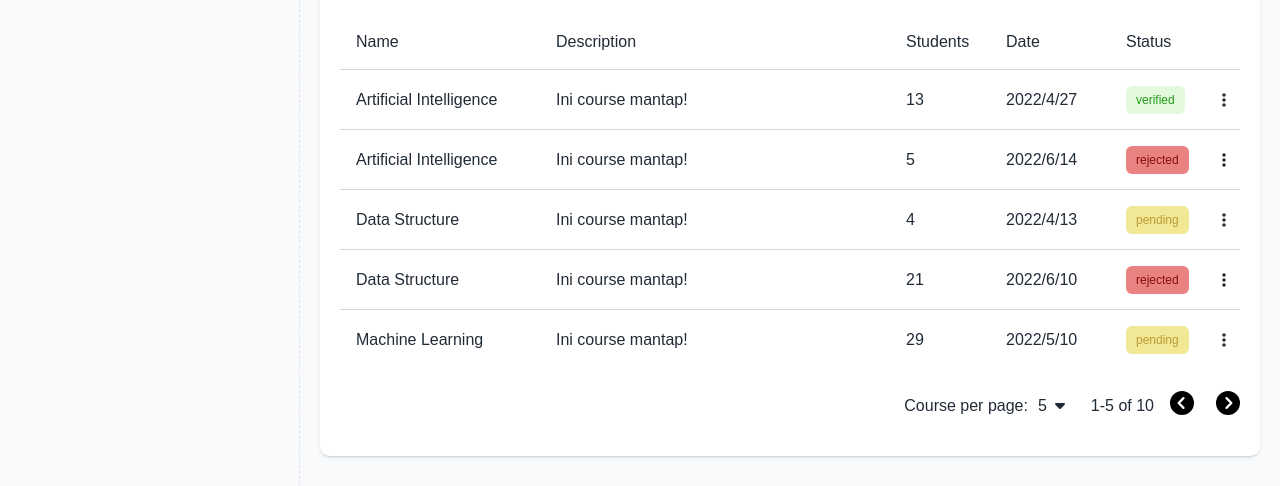
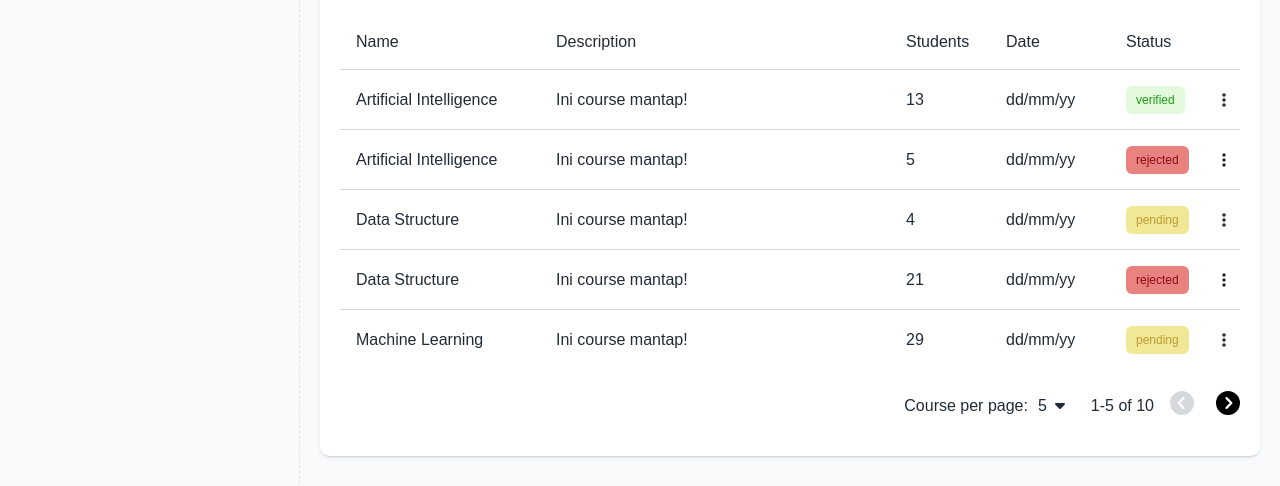
Before and after one commit to Rhtymn/seagram-app, a React (Create React App) app: page /instructor/dashboard in a window 1280 px wide. Shown: the part 181-667 px from the top of the page. Built offline with nearby package versions, Linux system fonts and the light colour scheme.

Commit message:
Added disable colour on pagination

```diff
--- a/src/UI/CourseListContainer/CourseListContainer.js
+++ b/src/UI/CourseListContainer/CourseListContainer.js
@@ -2,11 +2,14 @@ import React from 'react';
 import styles from './CourseListContainer.module.css';
 
 const Pagination = (props) => {
+  const prevClasses = props.currentPage === 1 ? `${styles.prev} ${styles.disable}` : `${styles.prev}`;
+  const nextClasses = props.currentPage === props.maxPage ? `${styles.next} ${styles.disable}` : `${styles.next}`;
+
   return <div className={`${styles.pagination}`}>
-    <div className={`${styles.prev}`} onClick={props.onPrevPage}>
+    <div className={prevClasses} onClick={props.onPrevPage}>
       <i class="fa-solid fa-circle-chevron-left"></i>
     </div>
-    <div className={`${styles.next}`} onClick={props.onNextPage}>
+    <div className={nextClasses} onClick={props.onNextPage}>
       <i class="fa-solid fa-circle-chevron-right"></i>
     </div>
   </div>
@@ -23,7 +26,7 @@ const CourseListContainer = (props) => {
         <div className={`${styles.courseList_actions}`}>
           {props.children[2]}
           <div className={`${styles.page}`}>{props.pageInformation}</div>
-          <Pagination onNextPage={props.nextPageHandler} onPrevPage={props.prevPageHandler}/>
+          <Pagination onNextPage={props.nextPageHandler} onPrevPage={props.prevPageHandler} currentPage={props.currentPage} maxPage={props.maximumPage}/>
         </div>
     </div>
   )
--- a/src/UI/CourseListContainer/CourseListContainer.module.css
+++ b/src/UI/CourseListContainer/CourseListContainer.module.css
@@ -54,6 +54,11 @@
     cursor: pointer;
 }
 
+.disable {
+    color: rgba(198, 203, 207, 0.72);
+    cursor: unset;
+}
+
 @media (min-width:768px) {
     .enrolledCourse_container {
         width: 400px;
--- a/src/components/Pagination/Pagination.module.css
+++ b/src/components/Pagination/Pagination.module.css
@@ -7,7 +7,11 @@
 }
 
 .prev, .next {
-    /* color: rgb(99, 115, 129); */
     color: black;
     cursor: pointer;
 }
+
+.prev.disable, .next.disable{
+    /* color: rgba(249, 250, 251, 0.72); */
+    color: yellow;
+}
--- a/src/layout/InstructorDashboard/InstructorDashboard.js
+++ b/src/layout/InstructorDashboard/InstructorDashboard.js
@@ -6,7 +6,6 @@ import SelectContainer from '../../UI/SelectContainer/SelectContainer';
 import Options from '../../UI/Options/Options';
 import OptionItem from '../../UI/Options/OptionItem';
 import useSort from '../../hooks/useSort';
-import useStatus from "../../hooks/useStatus";
 import { courseProgramActions } from '../../store/courseProgram-slice';
 import { sortCourse } from '../../Helper';
 
@@ -40,14 +39,14 @@ const Column = (props) => {
 
 const Row = (props) => {
     const status = props.status;
-    const year = props.date.getFullYear();
-    const month = props.date.getMonth();
-    const day = props.date.getDate();
+    // const year = props.date.getFullYear();
+    // const month = props.date.getMonth();
+    // const day = props.date.getDate();
     return <li className={`${styles.body}`}>
         <Column>{props.courseName}</Column>
         <Column>Ini course mantap!</Column>
         <Column>{props.enrolledStudent}</Column>
-        <Column>{`${year}/${month}/${day}`}</Column>
+        <Column>{`dd/mm/yy`}</Column>
         <Column>
             <Status type={props.status}>{status}</Status>
         </Column>
@@ -58,11 +57,13 @@ const Row = (props) => {
 }
 
 const Pagination = (props) => {
+    const prevClasses = props.currentPage === 1 ? `${styles.prev} ${styles.disable}` : `${styles.prev}`;
+    const nextClasses = props.currentPage === props.maxPage ? `${styles.next} ${styles.disable}` : `${styles.next}`;
     return <div className={`${styles.pagination}`}>
-        <div className={`${styles.prev}`} onClick={props.onPrevPage}>
+        <div className={prevClasses} onClick={props.onPrevPage}>
             <i class="fa-solid fa-circle-chevron-left"></i>
         </div>
-        <div className={`${styles.next}`} onClick={props.onNextPage}>
+        <div className={nextClasses} onClick={props.onNextPage}>
             <i class="fa-solid fa-circle-chevron-right"></i>
         </div>
     </div>
@@ -74,7 +75,7 @@ const InstructorDashboard = () => {
     const {selectedSortBy, isShowSortOption, selectSortClickHandler, optionSortClickHandler} = useSort("courseProgram", courseProgramActions);
     const sortedCourseProgram = sortCourse(courseProgram, selectedSortBy);
     const totalCourse = courseProgram.length;
-    const courseProgramRow = sortedCourseProgram.map((course)=> <Row {...course}/>)
+    const courseProgramRow = sortedCourseProgram.map((course)=> <Row key={course.id} {...course}/>)
 
     // PAGINATION //
     const isShowRowOption = useSelector((state)=>state.courseProgram.isShowRowOption);
@@ -159,7 +160,7 @@ const InstructorDashboard = () => {
             <div className={`${styles.actions}`}>
                 {coursePerPageSelector}
                 <div className={`${styles.page}`}>{pageInformation}</div>
-                <Pagination onPrevPage={prevPageHandler} onNextPage={nextPageHandler}/>
+                <Pagination onPrevPage={prevPageHandler} onNextPage={nextPageHandler} currentPage={currentPage} maxPage={maximumPage}/>
             </div>
         </div>
     </ContentContainer>
--- a/src/layout/InstructorDashboard/InstructorDashboard.module.css
+++ b/src/layout/InstructorDashboard/InstructorDashboard.module.css
@@ -117,6 +117,11 @@
     cursor: pointer;
 }
 
+.disable{
+    color: rgba(198, 203, 207, 0.72);
+    cursor: unset;
+}
+
 @media (min-width:768px) {
     .courseProgram_container {
         width: 500px;
--- a/src/layout/StudentCourse/StudentCourse.js
+++ b/src/layout/StudentCourse/StudentCourse.js
@@ -80,6 +80,8 @@ const StudentCourse = () => {
     nextPageHandler,
     prevPageHandler,
     pageInformation,
+    currentPage,
+    maximumPage
   };
 
   const Content = <ContentContainer>
--- a/src/layout/StudentDashboard/StudentDashboard.js
+++ b/src/layout/StudentDashboard/StudentDashboard.js
@@ -87,6 +87,8 @@ const StudentDashboard = () => {
     nextPageHandler,
     prevPageHandler,
     pageInformation,
+    currentPage,
+    maximumPage
   };
 
   const Content = <ContentContainer>
--- a/src/store/course-slice.js
+++ b/src/store/course-slice.js
@@ -26,31 +26,31 @@ const VERIFIED_COURSE = [
     {id:10, type:"verified", courseName:"Data Structure", instructor:"Lamela"}
 ]
 
+// const COURSE_PROGRAM = [
+//     {id:1, courseName:"Machine Learning", instructor:"Alan Turing", enrolledStudent:10, status:"pending", date: new Date("2022-08-14")},
+//     {id:2, courseName:"Artificial Intelligence", instructor:"Robert", enrolledStudent:5, status:"rejected", date: new Date("2022-07-14")},
+//     {id:3, courseName:"Mathematics", instructor:"George", enrolledStudent:15, status:"verified", date: new Date("2022-08-15")},
+//     {id:4, courseName:"Physics", instructor:"Thomas", enrolledStudent:14, status:"verified", date: new Date("2022-08-10")},
+//     {id:5, courseName:"Data Structure", instructor:"Lamela", enrolledStudent:21, status:"rejected", date: new Date("2022-07-10")},
+//     {id:6, courseName:"Machine Learning", instructor:"Alan Turing", enrolledStudent:29, status:"pending", date: new Date("2022-06-10")},
+//     {id:7, courseName:"Artificial Intelligence", instructor:"Robert", enrolledStudent:13, status:"verified", date: new Date("2022-05-27")},
+//     {id:8, courseName:"Mathematics", instructor:"George", enrolledStudent:16, status:"rejected", date: new Date("2022-08-13")},
+//     {id:9, courseName:"Physics", instructor:"Thomas", enrolledStudent:5, status:"pending", date: new Date("2022-07-21")},
+//     {id:10, courseName:"Data Structure", instructor:"Lamela", enrolledStudent:4, status:"pending", date: new Date("2022-05-13")}
+// ]
+
 const COURSE_PROGRAM = [
-    {id:1, courseName:"Machine Learning", instructor:"Alan Turing", enrolledStudent:10, status:"pending", date: new Date("2022-08-14")},
-    {id:2, courseName:"Artificial Intelligence", instructor:"Robert", enrolledStudent:5, status:"rejected", date: new Date("2022-07-14")},
-    {id:3, courseName:"Mathematics", instructor:"George", enrolledStudent:15, status:"verified", date: new Date("2022-08-15")},
-    {id:4, courseName:"Physics", instructor:"Thomas", enrolledStudent:14, status:"verified", date: new Date("2022-08-10")},
-    {id:5, courseName:"Data Structure", instructor:"Lamela", enrolledStudent:21, status:"rejected", date: new Date("2022-07-10")},
-    {id:6, courseName:"Machine Learning", instructor:"Alan Turing", enrolledStudent:29, status:"pending", date: new Date("2022-06-10")},
-    {id:7, courseName:"Artificial Intelligence", instructor:"Robert", enrolledStudent:13, status:"verified", date: new Date("2022-05-27")},
-    {id:8, courseName:"Mathematics", instructor:"George", enrolledStudent:16, status:"rejected", date: new Date("2022-08-13")},
-    {id:9, courseName:"Physics", instructor:"Thomas", enrolledStudent:5, status:"pending", date: new Date("2022-07-21")},
-    {id:10, courseName:"Data Structure", instructor:"Lamela", enrolledStudent:4, status:"pending", date: new Date("2022-05-13")}
+    {id:1, courseName:"Machine Learning", instructor:"Alan Turing", enrolledStudent:10, status:"pending"},
+    {id:2, courseName:"Artificial Intelligence", instructor:"Robert", enrolledStudent:5, status:"rejected"},
+    {id:3, courseName:"Mathematics", instructor:"George", enrolledStudent:15, status:"verified"},
+    {id:4, courseName:"Physics", instructor:"Thomas", enrolledStudent:14, status:"verified"},
+    {id:5, courseName:"Data Structure", instructor:"Lamela", enrolledStudent:21, status:"rejected"},
+    {id:6, courseName:"Machine Learning", instructor:"Alan Turing", enrolledStudent:29, status:"pending"},
+    {id:7, courseName:"Artificial Intelligence", instructor:"Robert", enrolledStudent:13, status:"verified"},
+    {id:8, courseName:"Mathematics", instructor:"George", enrolledStudent:16, status:"rejected"},
+    {id:9, courseName:"Physics", instructor:"Thomas", enrolledStudent:5, status:"pending"},
+    {id:10, courseName:"Data Structure", instructor:"Lamela", enrolledStudent:4, status:"pending"}
 ]
-
-// const COURSE_PROGRAM = [
-//     {id:1, courseName:"Machine Learning", instructor:"Alan Turing", enrolledStudent:10, status:"pending"},
-//     {id:2, courseName:"Artificial Intelligence", instructor:"Robert", enrolledStudent:5, status:"rejected"},
-//     {id:3, courseName:"Mathematics", instructor:"George", enrolledStudent:15, status:"verified"},
-//     {id:4, courseName:"Physics", instructor:"Thomas", enrolledStudent:14, status:"verified"},
-//     {id:5, courseName:"Data Structure", instructor:"Lamela", enrolledStudent:21, status:"rejected"},
-//     {id:6, courseName:"Machine Learning", instructor:"Alan Turing", enrolledStudent:29, status:"pending"},
-//     {id:7, courseName:"Artificial Intelligence", instructor:"Robert", enrolledStudent:13, status:"verified"},
-//     {id:8, courseName:"Mathematics", instructor:"George", enrolledStudent:16, status:"rejected"},
-//     {id:9, courseName:"Physics", instructor:"Thomas", enrolledStudent:5, status:"pending"},
-//     {id:10, courseName:"Data Structure", instructor:"Lamela", enrolledStudent:4, status:"pending"}
-// ]
 
 const courseSlice = createSlice({
     name: 'course',
```
Also changed, not shown: src/components/Pagination/Pagination.js (+5 -2 lines).
